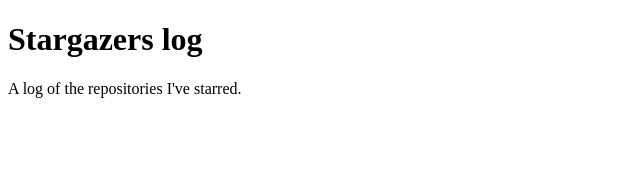
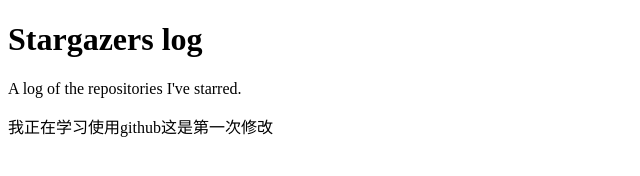
Before and after one commit to houbinghao080319/stargazers-log, a plain HTML site: page index.html in a window 1280 px wide. Shown: the whole page, without its empty margins (0-640 px from the left). Drawn offline with Linux system fonts and the light colour scheme.

Commit message:
在首页添加一句本地修改说明

```diff
--- a/index.html
+++ b/index.html
@@ -7,5 +7,6 @@
   <body>
     <h1>Stargazers log</h1>
     <p>A log of the repositories I've starred.</p>
+    <p>我正在学习使用github这是第一次修改</p>
   </body>
 </html>
```
